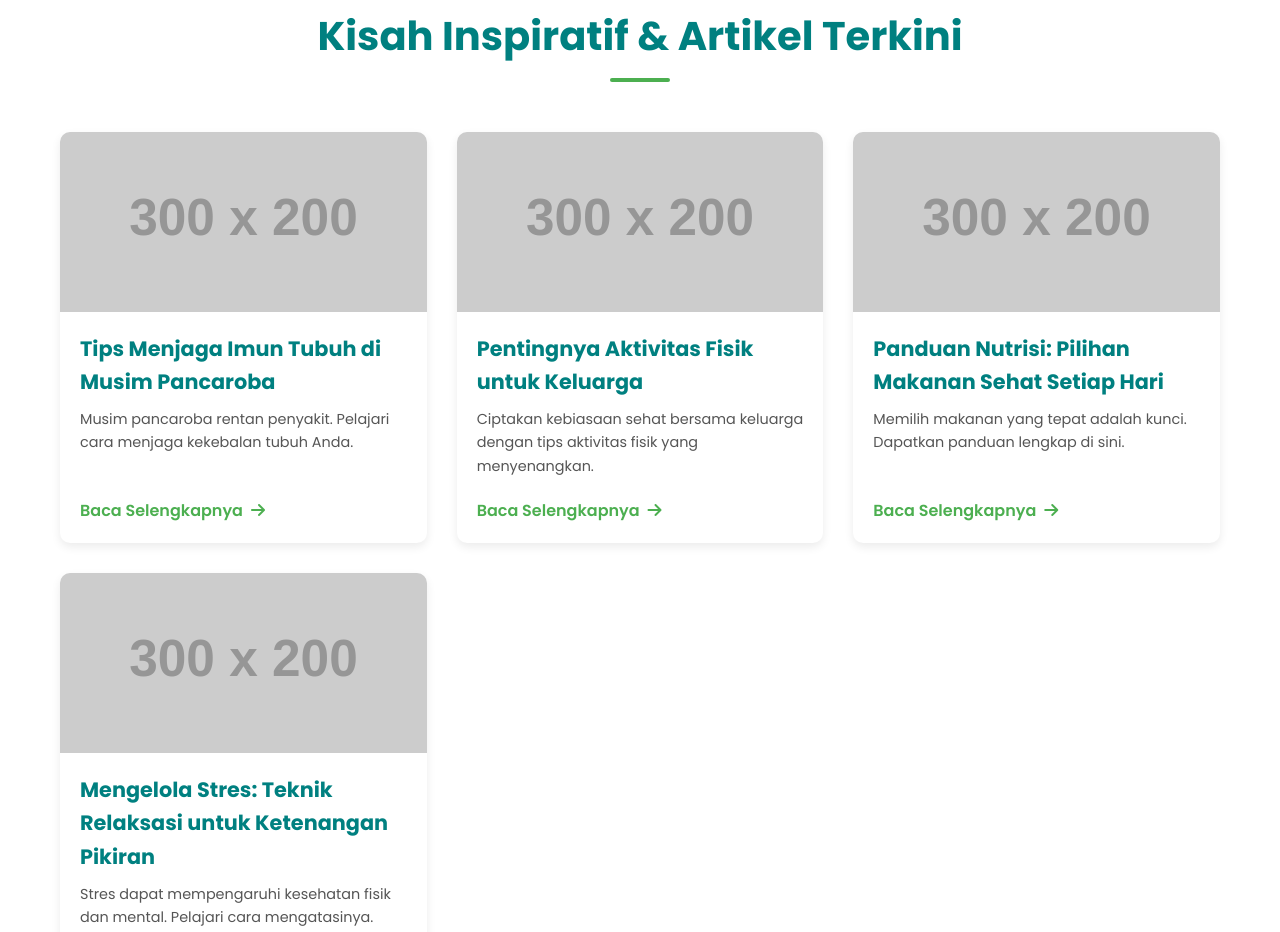
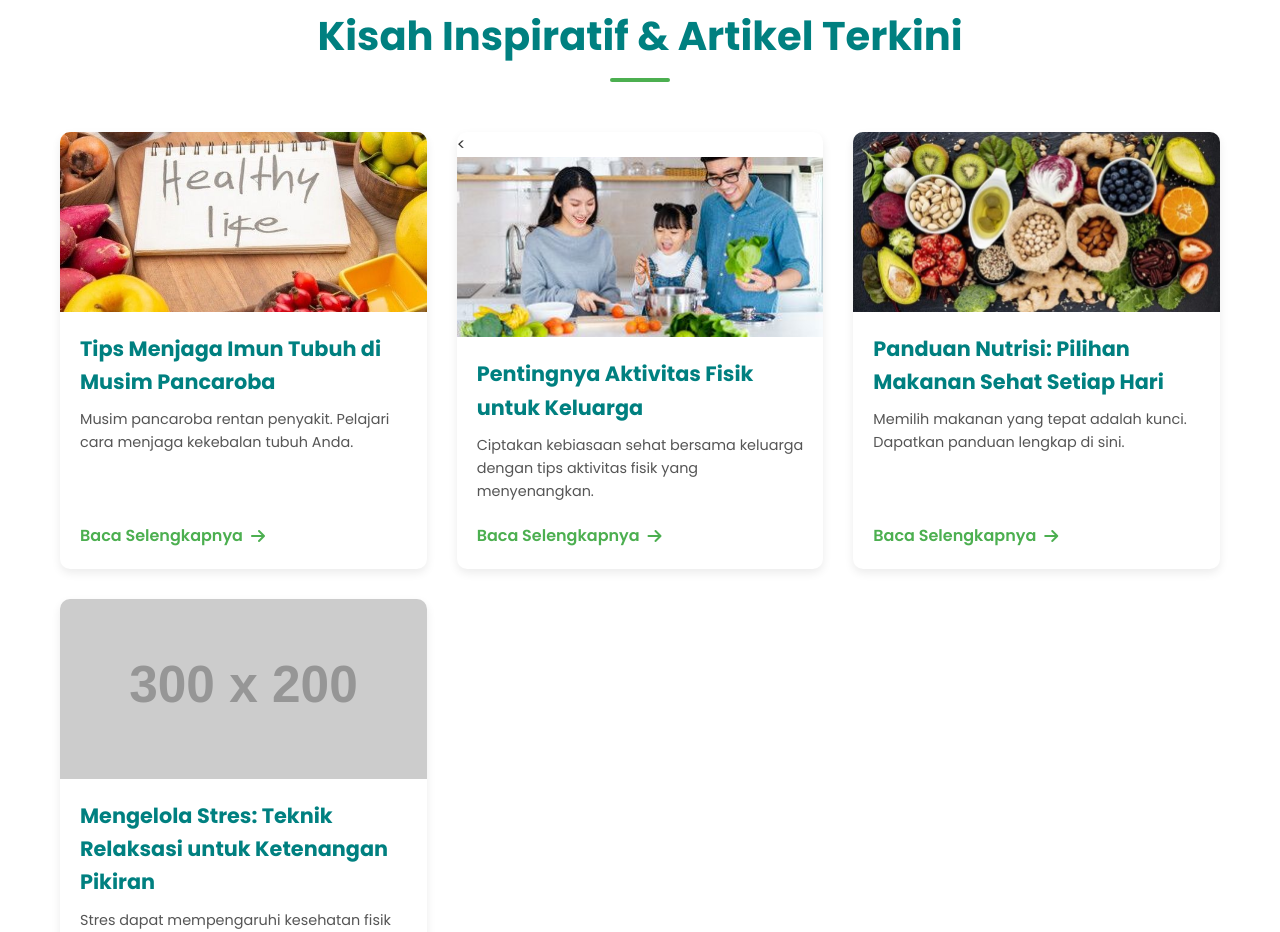
Before and after one commit to ridhonugroho30/Screen-Care, a plain HTML site: page index.html in a window 1280 px wide. Shown: the part 3120-4052 px from the top of the page. Drawn offline with Linux system fonts and the light colour scheme; placeholder pictures from the web are drawn by us.

Commit message:
Update index.html

```diff
--- a/index.html
+++ b/index.html
@@ -134,19 +134,19 @@
                 <h2>Kisah Inspiratif & Artikel Terkini</h2>
                 <div class="artikel-grid">
                     <div class="artikel-card">
-                        <img src="https://via.placeholder.com/300x200/a2d9ff/000000?text=Hidup+Sehat+1" alt="Gadis Tersenyum">
+                        <img <img src="https://raw.githubusercontent.com/ridhonugroho30/Screen-Care/main/hidupsehat.jpeg" alt="logo dari github">
                         <h3>Tips Menjaga Imun Tubuh di Musim Pancaroba</h3>
                         <p>Musim pancaroba rentan penyakit. Pelajari cara menjaga kekebalan tubuh Anda.</p>
                         <a href="#" class="read-more">Baca Selengkapnya <i class="fas fa-arrow-right"></i></a>
                     </div>
                     <div class="artikel-card">
-                        <img src="https://via.placeholder.com/300x200/c7f0d0/000000?text=Keluarga+Sehat" alt="Keluarga Sehat">
+                        <<img src="https://raw.githubusercontent.com/ridhonugroho30/Screen-Care/main/keluargasehat.jpeg" alt="logo dari github">
                         <h3>Pentingnya Aktivitas Fisik untuk Keluarga</h3>
                         <p>Ciptakan kebiasaan sehat bersama keluarga dengan tips aktivitas fisik yang menyenangkan.</p>
                         <a href="#" class="read-more">Baca Selengkapnya <i class="fas fa-arrow-right"></i></a>
                     </div>
                     <div class="artikel-card">
-                        <img src="https://via.placeholder.com/300x200/ffecb3/000000?text=Makan+Sehat" alt="Salad Sehat">
+                        <img <img src="https://raw.githubusercontent.com/ridhonugroho30/Screen-Care/main/makansehat.jpeg" alt="logo dari github">
                         <h3>Panduan Nutrisi: Pilihan Makanan Sehat Setiap Hari</h3>
                         <p>Memilih makanan yang tepat adalah kunci. Dapatkan panduan lengkap di sini.</p>
                         <a href="#" class="read-more">Baca Selengkapnya <i class="fas fa-arrow-right"></i></a>
```
